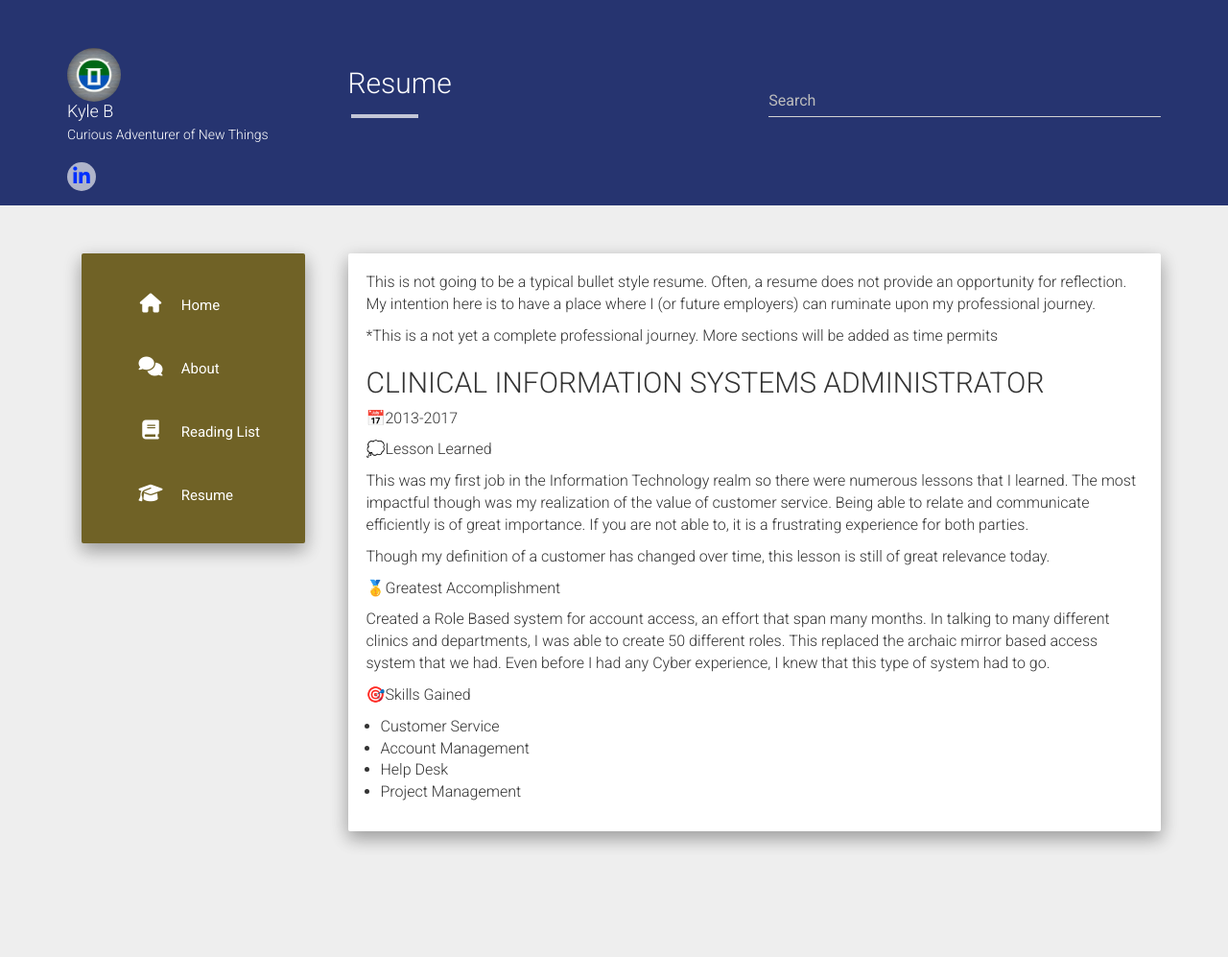
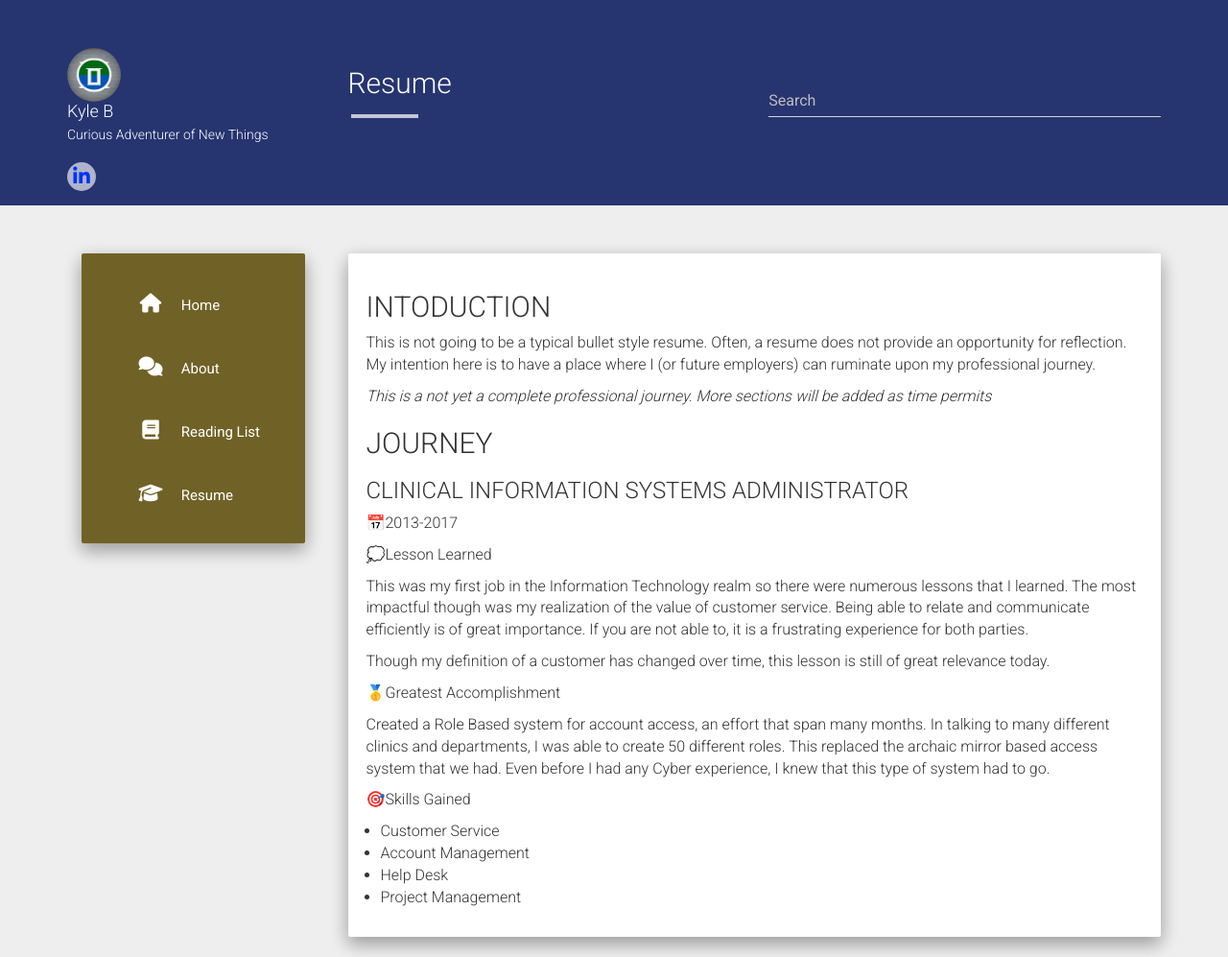
Before and after one commit to azotheblue/blog, a Jekyll site: the page built from resume.md, in a window 1280 px wide. Shown: the whole page at 96% size. Built offline with Jekyll 4.4.1, drawn with Linux system fonts in a browser that asks for light colours; nearby versions of some CDN libraries; before the commit the page ends 900 px from its top, so only the background shows below that.

Commit message:
Update resume.md

```diff
--- a/resume.md
+++ b/resume.md
@@ -3,12 +3,15 @@ layout: page
 title: Resume
 permalink: /resume/
 ---
+## INTODUCTION
 
 This is not going to be a typical bullet style resume.  Often, a resume does not provide an opportunity for reflection.  My intention here is to have a place where I (or future employers) can ruminate upon my professional journey.
 
-*This is a not yet a complete professional journey.  More sections will be added as time permits
+*This is a not yet a complete professional journey.  More sections will be added as time permits*
 
-## CLINICAL INFORMATION SYSTEMS ADMINISTRATOR
+
+## JOURNEY
+### CLINICAL INFORMATION SYSTEMS ADMINISTRATOR
 
 📅2013-2017
 
```
